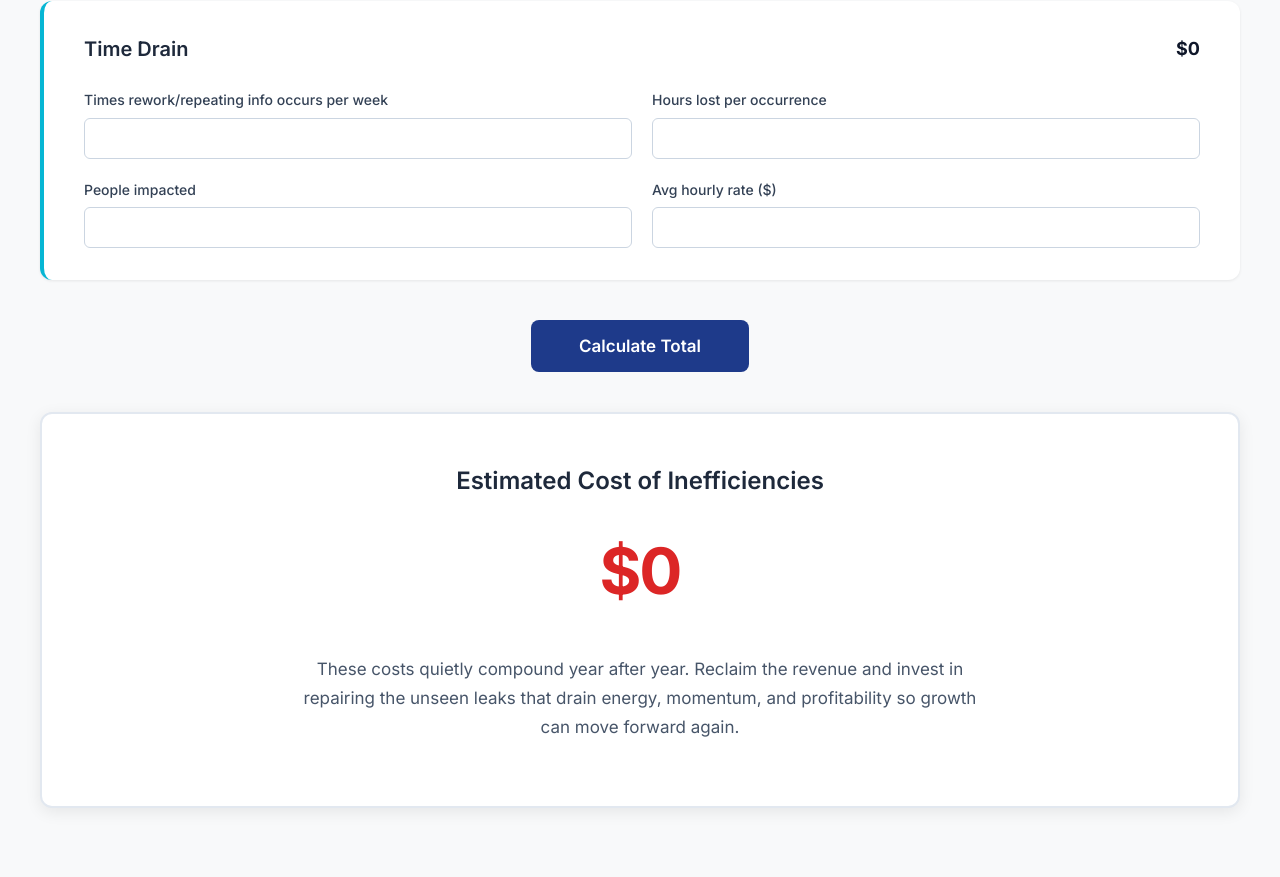
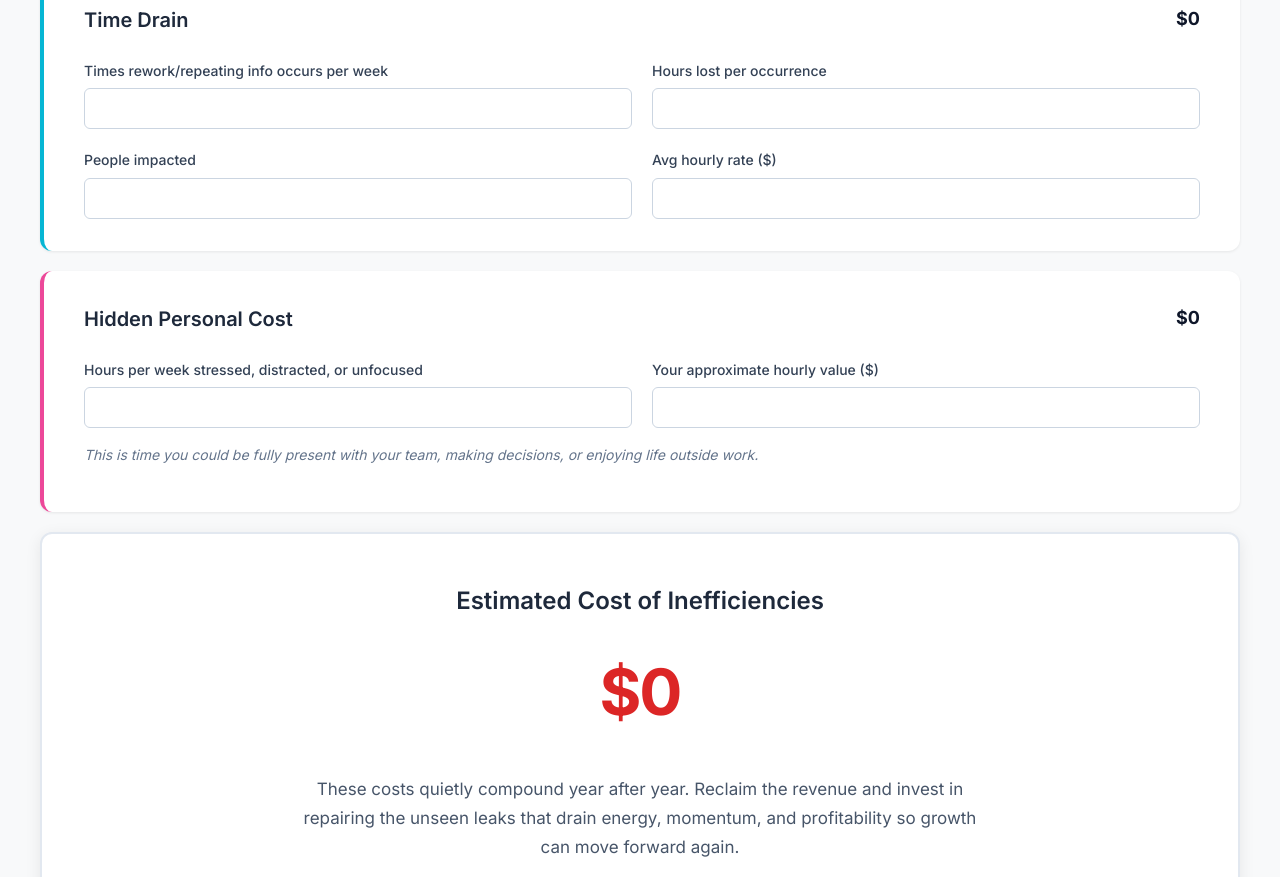
Before and after one commit to MassiveImpact/Leadership-Leaks-Calculator, a plain HTML site: page index.html in a window 1280 px wide. Shown: the part 1645-2522 px from the top of the page. Drawn offline with Linux system fonts and the light colour scheme.

Commit message:
Update index.html
Update Hidden Costs Calculator

```diff
--- a/index.html
+++ b/index.html
@@ -213,19 +213,19 @@ button:active {
 
 <h1>The Hidden Cost Calculator</h1>
 <p class="lead">
-This calculator translates those untracked inefficiencies into real financial impact.
+This calculator translates untracked inefficiencies into real financial impact.
 </p>
 
 <!-- MEETINGS -->
 <div class="section" style="border-color:#3b82f6;">
 <h3>Meeting Inefficiency <span class="subtotal" id="meetingsSubtotal">$0</span></h3>
 <div class="input-grid">
-<label>Meetings per week<input oninput="updateSubtotals()" id="m_pw" type="number"></label>
-<label>Hours wasted per meeting<input oninput="updateSubtotals()" id="m_hw" type="number" step="0.1"></label>
-<label>Leader hourly cost ($)<input oninput="updateSubtotals()" id="m_lc" type="number"></label>
-<label>Number of leaders<input oninput="updateSubtotals()" id="m_nl" type="number"></label>
-<label>Team average wage ($)<input oninput="updateSubtotals()" id="m_tc" type="number"></label>
-<label>Team members present<input oninput="updateSubtotals()" id="m_nt" type="number"></label>
+<label>Meetings per week<input oninput="updateTotals()" id="m_pw" type="number"></label>
+<label>Hours wasted per meeting<input oninput="updateTotals()" id="m_hw" type="number" step="0.1"></label>
+<label>Leader hourly cost ($)<input oninput="updateTotals()" id="m_lc" type="number"></label>
+<label>Number of leaders<input oninput="updateTotals()" id="m_nl" type="number"></label>
+<label>Team average wage ($)<input oninput="updateTotals()" id="m_tc" type="number"></label>
+<label>Team members present<input oninput="updateTotals()" id="m_nt" type="number"></label>
 </div>
 </div>
 
@@ -233,8 +233,8 @@ This calculator translates those untracked inefficiencies into real financial im
 <div class="section" style="border-color:#dc2626;">
 <h3>Turnover Costs <span class="subtotal" id="turnoverSubtotal">$0</span></h3>
 <div class="input-grid">
-<label>Employees lost annually<input oninput="updateSubtotals()" id="t_el" type="number"></label>
-<label>Replacement cost per employee ($)<input oninput="updateSubtotals()" id="t_rc" type="number"></label>
+<label>Employees lost annually<input oninput="updateTotals()" id="t_el" type="number"></label>
+<label>Replacement cost per employee ($)<input oninput="updateTotals()" id="t_rc" type="number"></label>
 </div>
 </div>
 
@@ -242,8 +242,8 @@ This calculator translates those untracked inefficiencies into real financial im
 <div class="section" style="border-color:#f59e0b;">
 <h3>Communication Breakdowns <span class="subtotal" id="commSubtotal">$0</span></h3>
 <div class="input-grid">
-<label>Miscommunications per week<input oninput="updateSubtotals()" id="c_pw" type="number"></label>
-<label>Estimated cost per incident ($)<input oninput="updateSubtotals()" id="c_cp" type="number"></label>
+<label>Miscommunications per week<input oninput="updateTotals()" id="c_pw" type="number"></label>
+<label>Estimated cost per incident ($)<input oninput="updateTotals()" id="c_cp" type="number"></label>
 </div>
 </div>
 
@@ -251,8 +251,8 @@ This calculator translates those untracked inefficiencies into real financial im
 <div class="section" style="border-color:#10b981;">
 <h3>Missed Opportunities <span class="subtotal" id="oppSubtotal">$0</span></h3>
 <div class="input-grid">
-<label>Missed opportunities per week<input oninput="updateSubtotals()" id="o_pw" type="number"></label>
-<label>Estimated cost per incident ($)<input oninput="updateSubtotals()" id="o_rp" type="number"></label>
+<label>Missed opportunities per week<input oninput="updateTotals()" id="o_pw" type="number"></label>
+<label>Estimated cost per incident ($)<input oninput="updateTotals()" id="o_rp" type="number"></label>
 </div>
 </div>
 
@@ -260,11 +260,11 @@ This calculator translates those untracked inefficiencies into real financial im
 <div class="section" style="border-color:#8b5cf6;">
 <h3>Trust Erosion <span class="subtotal" id="trustSubtotal">$0</span></h3>
 <div class="input-grid">
-<label>Incidents per month<input oninput="updateSubtotals()" id="tr_im" type="number"></label>
-<label>Productivity loss (%)<input oninput="updateSubtotals()" id="tr_pl" type="number" min="0" max="100"></label>
-<label>Employees affected<input oninput="updateSubtotals()" id="tr_ea" type="number"></label>
-<label>Weeks to recover<input oninput="updateSubtotals()" id="tr_wr" type="number"></label>
-<label>Avg hourly wage ($)<input oninput="updateSubtotals()" id="tr_aw" type="number"></label>
+<label>Incidents per month<input oninput="updateTotals()" id="tr_im" type="number"></label>
+<label>Productivity loss (%)<input oninput="updateTotals()" id="tr_pl" type="number" min="0" max="100"></label>
+<label>Employees affected<input oninput="updateTotals()" id="tr_ea" type="number"></label>
+<label>Weeks to recover<input oninput="updateTotals()" id="tr_wr" type="number"></label>
+<label>Avg hourly wage ($)<input oninput="updateTotals()" id="tr_aw" type="number"></label>
 </div>
 </div>
 
@@ -272,14 +272,24 @@ This calculator translates those untracked inefficiencies into real financial im
 <div class="section" style="border-color:#06b6d4;">
 <h3>Time Drain <span class="subtotal" id="timeSubtotal">$0</span></h3>
 <div class="input-grid">
-<label>Times rework/repeating info occurs per week<input oninput="updateSubtotals()" id="ti_pw" type="number"></label>
-<label>Hours lost per occurrence<input oninput="updateSubtotals()" id="ti_hw" type="number"></label>
-<label>People impacted<input oninput="updateSubtotals()" id="ti_pi" type="number"></label>
-<label>Avg hourly rate ($)<input oninput="updateSubtotals()" id="ti_ar" type="number"></label>
+<label>Times rework/repeating info occurs per week<input oninput="updateTotals()" id="ti_pw" type="number"></label>
+<label>Hours lost per occurrence<input oninput="updateTotals()" id="ti_hw" type="number"></label>
+<label>People impacted<input oninput="updateTotals()" id="ti_pi" type="number"></label>
+<label>Avg hourly rate ($)<input oninput="updateTotals()" id="ti_ar" type="number"></label>
 </div>
 </div>
 
-<button onclick="calculateTotal()">Calculate Total</button>
+<!-- PERSONAL COST -->
+<div class="section" style="border-color:#ec4899;">
+<h3>Hidden Personal Cost <span class="subtotal" id="personalSubtotal">$0</span></h3>
+<div class="input-grid">
+<label>Hours per week stressed, distracted, or unfocused<input oninput="updateTotals()" id="p_hw" type="number" step="0.5"></label>
+<label>Your approximate hourly value ($)<input oninput="updateTotals()" id="p_hv" type="number"></label>
+</div>
+<p style="margin-top:1rem; font-size:0.875rem; color:#64748b; font-style:italic;">
+This is time you could be fully present with your team, making decisions, or enjoying life outside work.
+</p>
+</div>
 
 <div class="total">
 <h2>Estimated Cost of Inefficiencies</h2>
@@ -295,7 +305,7 @@ These costs quietly compound year after year. Reclaim the revenue and invest in
 We're opening a small leadership cohort designed to help organizations reduce financial bleed caused by miscommunication, turnover, and inefficiency by strengthening how leaders think, communicate, and make decisions under pressure. To learn more:
 </p>
 
-<a href="https://www.charityhaderlie.com/wait"
+<a href="https://stats.sender.net/forms/bDkAXq/view"
 target="_blank" class="cta-button">
 Join Leadership Cohort Waitlist
 </a>
@@ -307,32 +317,26 @@ Join Leadership Cohort Waitlist
 function n(id){ return parseFloat(document.getElementById(id).value)||0 }
 function $$(v){ return "$" + Math.round(v).toLocaleString() }
 
-function calcMeetings(){
-  return n("m_pw")*52*n("m_hw")*(n("m_lc")*n("m_nl")+n("m_tc")*n("m_nt"));
-}
+function calcMeetings(){ return n("m_pw")*52*n("m_hw")*(n("m_lc")*n("m_nl")+n("m_tc")*n("m_nt")); }
 function calcTurnover(){ return n("t_el")*n("t_rc"); }
 function calcComm(){ return n("c_pw")*52*n("c_cp"); }
 function calcOpp(){ return n("o_pw")*52*n("o_rp"); }
-function calcTrust(){
-  return n("tr_im")*12*(n("tr_pl")/100)*n("tr_ea")*n("tr_wr")*40*n("tr_aw");
-}
-function calcTime(){
-  return n("ti_pw")*52*n("ti_hw")*n("ti_pi")*n("ti_ar");
-}
+function calcTrust(){ return n("tr_im")*12*(n("tr_pl")/100)*n("tr_ea")*n("tr_wr")*n("tr_aw"); }
+function calcTime(){ return n("ti_pw")*52*n("ti_hw")*n("ti_pi")*n("ti_ar"); }
+function calcPersonal(){ return n("p_hw")*52*n("p_hv"); }
 
-function updateSubtotals(){
+function updateTotals(){
   document.getElementById("meetingsSubtotal").innerText = $$(calcMeetings());
   document.getElementById("turnoverSubtotal").innerText = $$(calcTurnover());
   document.getElementById("commSubtotal").innerText = $$(calcComm());
   document.getElementById("oppSubtotal").innerText = $$(calcOpp());
   document.getElementById("trustSubtotal").innerText = $$(calcTrust());
   document.getElementById("timeSubtotal").innerText = $$(calcTime());
-}
+  document.getElementById("personalSubtotal").innerText = $$(calcPersonal());
 
-function calculateTotal(){
   const total =
     calcMeetings()+calcTurnover()+calcComm()+
-    calcOpp()+calcTrust()+calcTime();
+    calcOpp()+calcTrust()+calcTime()+calcPersonal();
   document.getElementById("grandTotal").innerText = $$(total);
 }
 </script>
```
